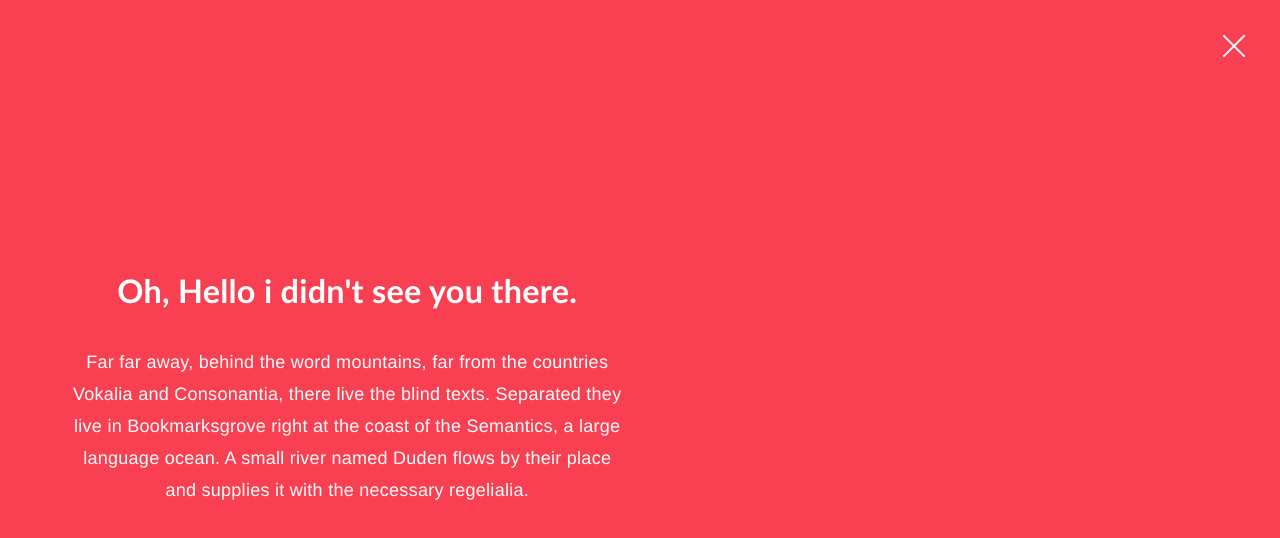
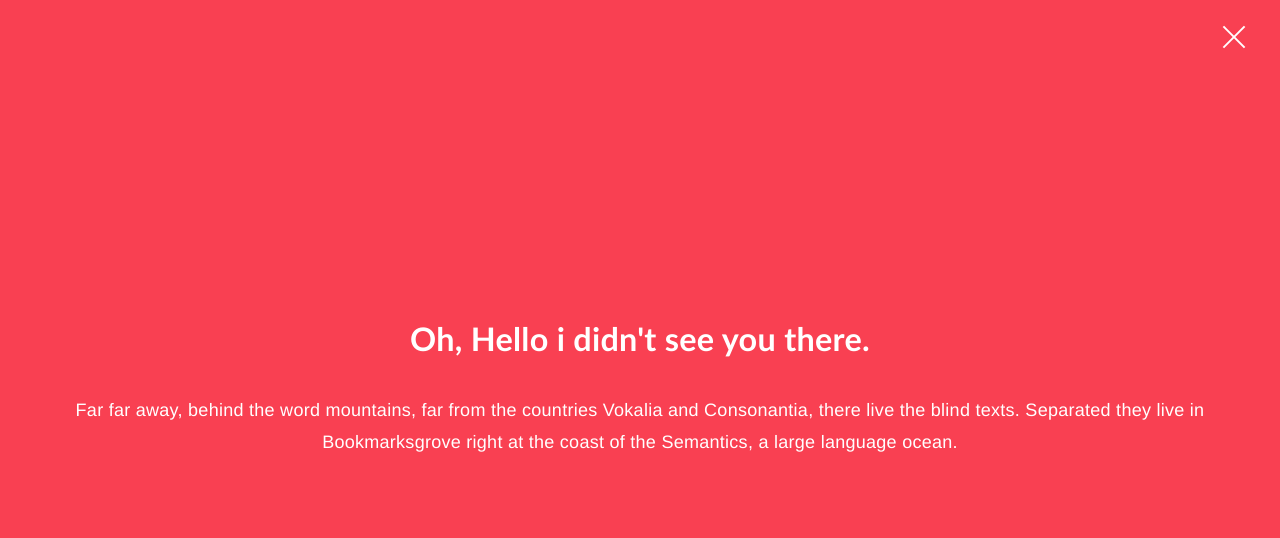
Before and after one commit to alteredstudio/spark-framework, a website: page src/index.html in a window 1280 px wide. Both pictures are taken after a click on the link "Message Overlay". Drawn offline with Linux system fonts and the light colour scheme.

Commit message:
Menu Tweaks

```diff
--- a/src/assets/css/scss/_helpers.scss
+++ b/src/assets/css/scss/_helpers.scss
@@ -7,6 +7,10 @@
 }
 *{
   -webkit-tap-highlight-color: rgba(0,0,0,0);
+}
+
+body{
+  overflow-x: hidden;
 }
 
 section.block{
@@ -23,13 +27,14 @@ section.block{
   //background: url('assets/img/spark.jpg') no-repeat center top;
   //background-size: cover;
   background: $color-6;
+  position: relative;
+  // Center with Flexbox
   display: flex;
   align-items: center;
   justify-content: center;
   .inner{
     text-align: center;
     flex: none;
-    margin-top: -30px;
   }
 }
 
--- a/src/assets/css/scss/_menus.scss
+++ b/src/assets/css/scss/_menus.scss
@@ -1,21 +1,27 @@
 body.fixed-menu-horizontal{
-  margin-top: 3.8rem;
   nav.menu-horizontal{
+    background: $nav-bg-color;
     position: fixed;
     top:0;
+    left: 0px;
     width: 100%;
     z-index: 5;
   }
 }
 
 nav.menu-horizontal{
-  background: $nav-bg-color;
+  background: transparent;
+  position: absolute;
+  top: 0px;
+  left: 0px;
+  display: block;
+  width: 100%;
   .inner{
     @extend .container;
     .branding{
       @extend .left;
       color: $color-1;
-      padding: 0.75rem 0.0rem;
+      padding: 1.2rem 0.0rem;
       font-weight: $font-bold;
       border: 0;
     }
@@ -26,7 +32,7 @@ nav.menu-horizontal{
       li{
         a{
           color: $color-3;
-          padding: 0.75rem 0.75rem;
+          padding: 1.2rem 1.2rem;
           display: block;
           border: 0;
           &:active,
@@ -37,7 +43,7 @@ nav.menu-horizontal{
         }
       }
       li:last-child a {
-        padding: 0.75rem 0.0rem 0.75rem 0.75rem;
+        padding: 1.2rem 0.0rem 1.2rem 1.2rem;
       }
     }
   }
@@ -99,8 +105,8 @@ body.overlayMenu-open{
 .menu-trigger{
   position: absolute;
   padding: 24px 28px;
-  top: .3rem;
-  right: 0.7rem;
+  top: .7rem;
+  right: 0.85rem;
   z-index: 100;
   cursor: pointer;
   span{
--- a/src/assets/css/scss/_overlays.scss
+++ b/src/assets/css/scss/_overlays.scss
@@ -34,8 +34,8 @@ body.overlay-open{
   .overlay-close{
     position: absolute;
     padding: 24px 28px;
-    top: 22px;
-    right: 15px;
+    top: .7rem;
+    right: 0.85rem;
     cursor: pointer;
     z-index: 999;
     display:block;
--- a/src/assets/js/scripts.js
+++ b/src/assets/js/scripts.js
@@ -17,7 +17,6 @@ document.addEventListener('DOMContentLoaded', function() {
   // On scroll check if menu should be fixed
   $(window).scroll(function() {
     fixedNav();
-    localStorage.cachedScrollPos = $(window).scrollTop();
   });
 
   function resizeWindow() {
@@ -26,7 +25,7 @@ document.addEventListener('DOMContentLoaded', function() {
     viewportHeight = $(window).height();
     document.body.style.overflow = "";
 
-    $('.overlay, .overlay-menu, .cover').css({
+    $('.cover, .overlay, .overlay-menu').css({
       'width': viewportWidth,
       'height': viewportHeight
     });
@@ -46,6 +45,7 @@ document.addEventListener('DOMContentLoaded', function() {
         $('body').removeClass('overlayMenu-open').scrollTop(localStorage.cachedScrollPos);
       } else {
         // Menu Closed
+        localStorage.cachedScrollPos = $(window).scrollTop();
         $('body').addClass('overlayMenu-open').scrollTop(0);
       }
 
@@ -55,12 +55,12 @@ document.addEventListener('DOMContentLoaded', function() {
   // Generic overlays
   function overlays() {
     $('.overlay-trigger').click(function () {
+      localStorage.cachedScrollPos = $(window).scrollTop();
       var overlay = $(this).data('overlay');
       var id = '.' + overlay;
-      localStorage.cachedScrollPos = $(window).scrollTop();
 
       $(id).addClass('is-active');
-      $('body').scrollTop(0).addClass('overlay-open');
+      $('body').addClass('overlay-open').scrollTop(0);
 
       $('.overlay-close').click(function () {
         $(this).parent().removeClass('is-active');
--- a/src/index.html
+++ b/src/index.html
@@ -17,6 +17,7 @@
 <!-- Body options: .fixed-menu-horizontal .overlay-grid -->
 <body class="">
 
+  <header class="cover">
 
     <nav class="menu-horizontal invert">
       <div class="inner">
@@ -41,15 +42,15 @@
       </div>
     </nav>
 
-  <header class="cover">
-    <div class="inner align-center col-sm-10 col-md-10 col-lg-8 col-xlg-6">
+    <div class="inner align-center col-xs-11 col-sm-11 col-md-9 col-lg-7 col-xlg-5">
       <h1 class="huge font-light">Cover<span class="breakpoint"></span></h1>
       <br />
-      <p class="lead">Something interesting about the page above its contents, it's best to keep this short and sweet.</p>
+      <p class="lead">Something interesting about the page above its contents, it's best to keep this short.</p>
       <br />
       <a href="#" class="btn margin-bottom-2">Primary Action</a>
       <a href="#" class="btn hollow margin-left-2 margin-bottom-2">Secondary Action</a>
     </div>
+
   </header>
 
   <section class="block">
@@ -434,14 +435,12 @@
 
 
   <div class="overlay overlay-message invert">
-    <div class="inner">
+    <div class="inner  align-center col-xs-11 col-sm-11 col-md-9 col-lg-7 col-xlg-5">
 
-      <div class="row">
-        <div class="align-center col-sm-10 col-md-10 col-lg-8 col-xlg-6 pad-both-4">
+      <div>
         <h2>Oh, Hello i didn't see you there.</h2>
         <br />
-          <p>Far far away, behind the word mountains, far from the countries Vokalia and Consonantia, there live the blind texts. Separated they live in Bookmarksgrove right at the coast of the Semantics, a large language ocean. A small river named Duden flows by their place and supplies it with the necessary regelialia.</p>
-        </div>
+        <p>Far far away, behind the word mountains, far from the countries Vokalia and Consonantia, there live the blind texts. Separated they live in Bookmarksgrove right at the coast of the Semantics, a large language ocean.</p>
       </div>
 
     </div>
```
Also changed, not shown: dist/assets/css/styles.css, dist/assets/js/scripts.js, dist/index.html, src/assets/css/styles.css. Lines whose indentation alone changed are shown as unchanged.
